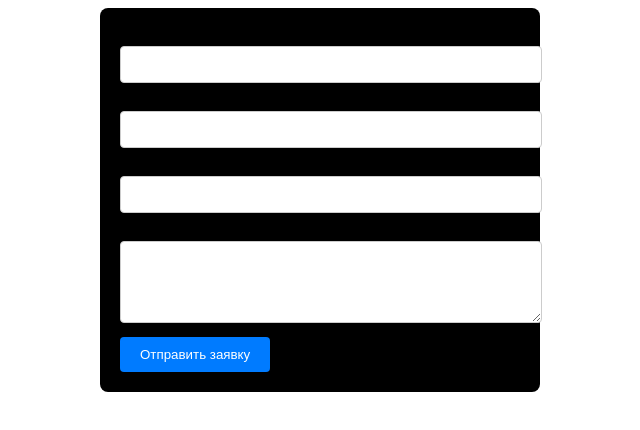
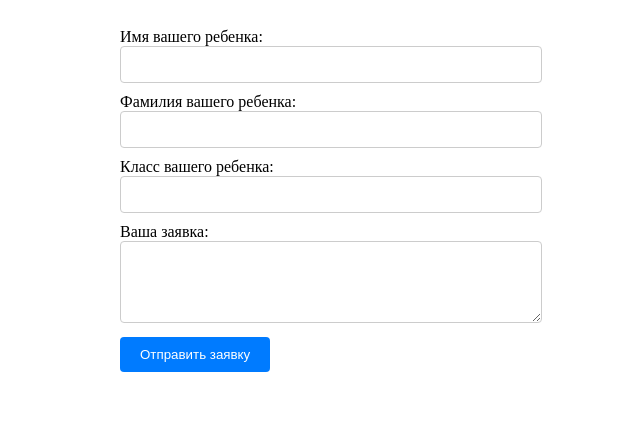
Before and after one commit to Baxtiyor122/Baxtiyor122.github.io, a plain HTML site: page index.html in a window 1280 px wide. Shown: the whole page, without its empty margins (320-960 px from the left). Drawn offline with Linux system fonts and the light colour scheme.

Commit message:
Update style.css

```diff
--- a/style.css
+++ b/style.css
@@ -7,7 +7,7 @@ form {
     max-width: 400px;
     margin: 0 auto;
     padding: 20px;
-    background-color: black;
+    background-color: var(--tg-theme-bg-color);
     border-radius: 8px;
 }
 input, textarea {
```
